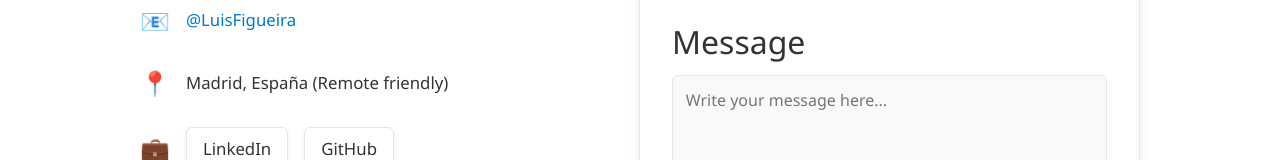
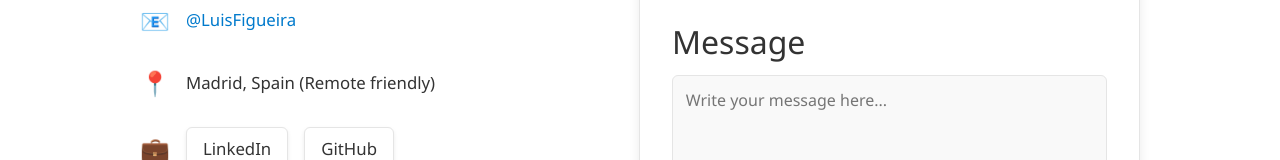
Before and after one commit to Loomart/LuisFigueira, a React (Vite) app: page /contacto in a window 1280 px wide. Shown: the part 499-659 px from the top of the page. Built offline with nearby package versions, Linux system fonts and the light colour scheme; no server answers.

Commit message:
feat(i18n): add maintenance and location translations
Add new translation keys for maintenance message and location in contact section to support i18n. Update contact page to use these translations instead of hardcoded text.

```diff
--- a/src/i18n/locales/en/translation.json
+++ b/src/i18n/locales/en/translation.json
@@ -214,7 +214,9 @@
     "message": "Message",
     "messagePlaceholder": "Write your message here...",
     "send": "Send Message",
-    "sentMessage": "Thanks for contacting! I will reply as soon as possible."
+    "sentMessage": "Thanks for contacting! I will reply as soon as possible.",
+    "maintenance": "The form is temporarily under maintenance. Please use the contact links.",
+    "location": "Madrid, Spain (Remote friendly)"
   },
   "projects": {
     "defragg": {
--- a/src/i18n/locales/es/translation.json
+++ b/src/i18n/locales/es/translation.json
@@ -214,7 +214,9 @@
     "message": "Mensaje",
     "messagePlaceholder": "Escribe tu mensaje aquí...",
     "send": "Enviar Mensaje",
-    "sentMessage": "¡Gracias por contactar! Te responderé lo antes posible."
+    "sentMessage": "¡Gracias por contactar! Te responderé lo antes posible.",
+    "maintenance": "El formulario está en mantenimiento temporalmente. Por favor usa los enlaces de contacto.",
+    "location": "Madrid, España (Teletrabajo amigable)"
   },
   "projects": {
     "defragg": {
--- a/src/i18n/locales/pt/translation.json
+++ b/src/i18n/locales/pt/translation.json
@@ -214,7 +214,9 @@
     "message": "Mensagem",
     "messagePlaceholder": "Escreva a sua mensagem aqui...",
     "send": "Enviar Mensagem",
-    "sentMessage": "Obrigado pelo contacto! Responderei o mais breve possível."
+    "sentMessage": "Obrigado pelo contacto! Responderei o mais breve possível.",
+    "maintenance": "O formulário está temporariamente em manutenção. Por favor, utilize os links de contacto.",
+    "location": "Madrid, Espanha (Remote friendly)"
   },
   "projects": {
     "defragg": {
--- a/src/pages/Contact/index.jsx
+++ b/src/pages/Contact/index.jsx
@@ -37,7 +37,7 @@ const Contact = () => {
                         </div>
                         <div className="contact-item">
                             <span className="icon">📍</span>
-                            <span>Madrid, España (Remote friendly)</span>
+                            <span>{t('contact.location')}</span>
                         </div>
                         <div className="contact-item">
                             <span className="icon">💼</span>
@@ -52,7 +52,7 @@ const Contact = () => {
                 {/* Formulario */}
                 <div className="contact-form-wrapper">
                     {!supabaseConfigured && (
-                        <div className="contact-maintenance">El formulario está en mantenimiento temporalmente. Por favor usa los enlaces de contacto.</div>
+                        <div className="contact-maintenance">{t('contact.maintenance')}</div>
                     )}
                     <form className="contact-form" onSubmit={submitForm}>
                         <div className="form-group">
```
